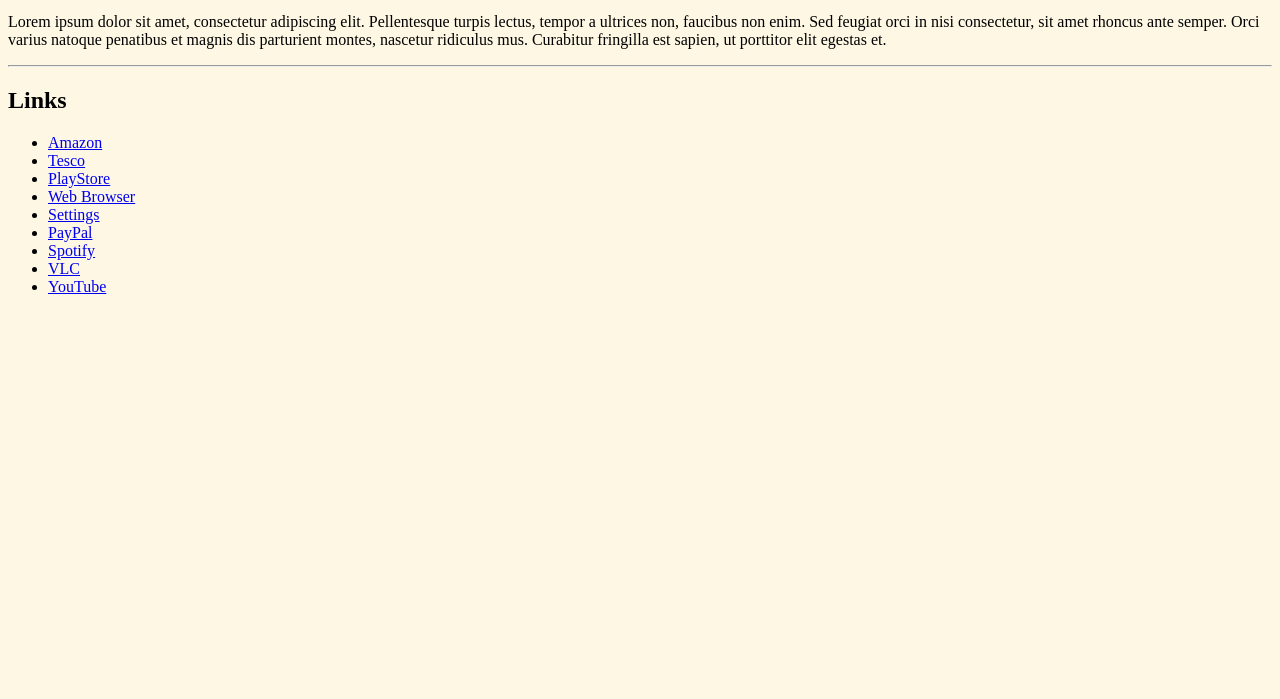
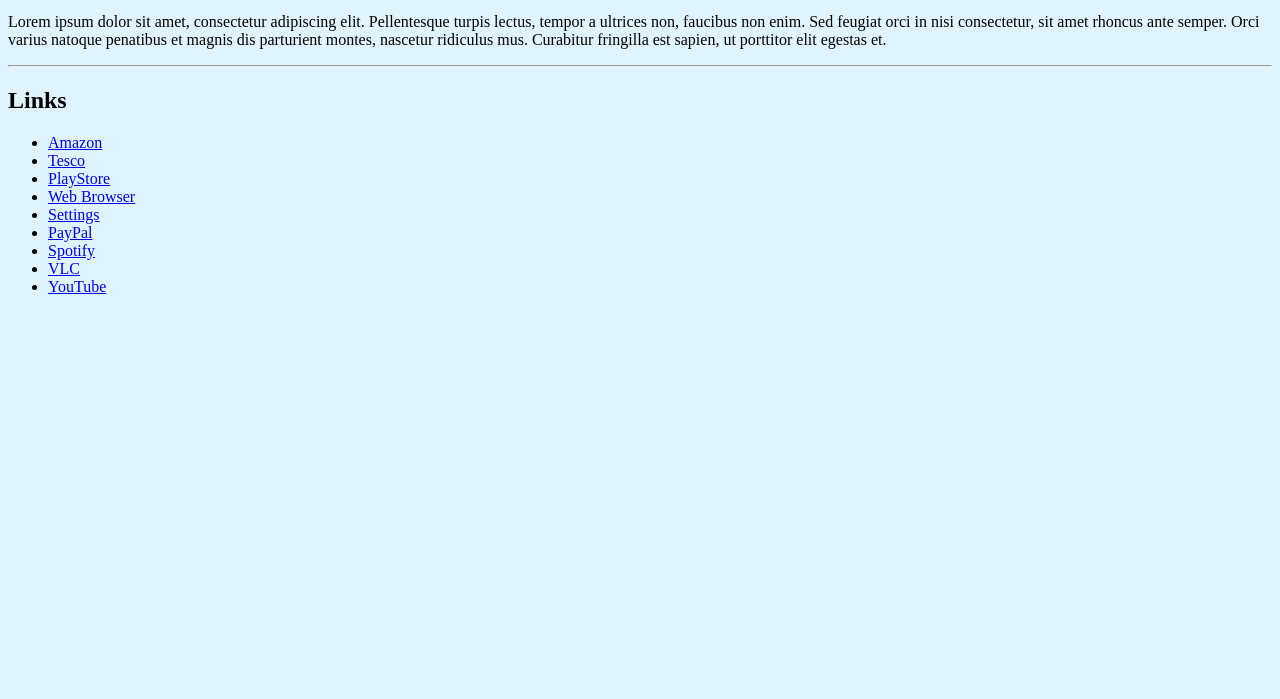
Before and after one commit to doherty565/internet-101, a plain HTML site: page index.html in a window 1280 px wide. Shown: the part 101-800 px from the top of the page. Drawn offline with Linux system fonts and the light colour scheme.

Commit message:
Update style.css

```diff
--- a/style.css
+++ b/style.css
@@ -1,5 +1,5 @@
 body{
-    background-color: #FDF7E4;
+    background-color: #E0F4FF;
 }
 
 h1{
```
